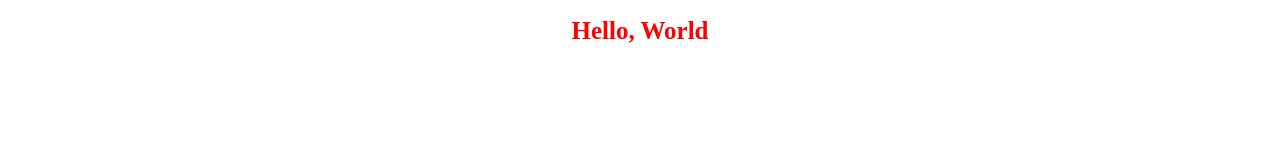
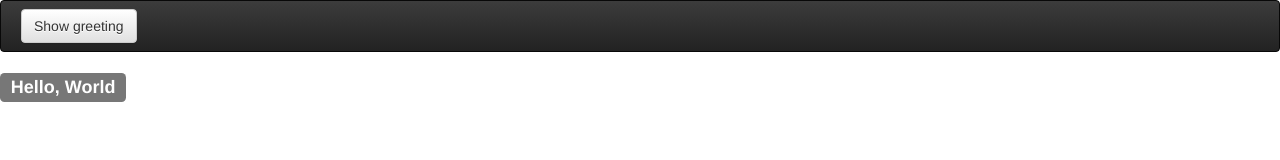
Before and after one commit to pavelbaranov/WWWZoV, a plain HTML site: page www/pages/index.html in a window 1280 px wide. Drawn offline with Linux system fonts and the light colour scheme.

Commit message:
added simple navbar with button and handler for click

```diff
--- a/www/js/controllers/homeController.js
+++ b/www/js/controllers/homeController.js
@@ -4,4 +4,9 @@
 
 zovApp.controller('HomeController', ['$scope', function($scope) {
     $scope.greeting = 'Hello, World';
+
+    $scope.showGreetingAlert = function(){
+        alert($scope.greeting);
+    }
+
 }]);
--- a/www/pages/index.html
+++ b/www/pages/index.html
@@ -6,14 +6,21 @@
 
 
     <!--import styles-->
+    <!--bootstrap-->
+    <link rel="stylesheet" href="../libs/bootstrap/css/bootstrap.css"/>
+    <link rel="stylesheet" href="../libs/bootstrap/css/bootstrap-theme.css"/>
 
+    <!--app css-->
     <link rel="stylesheet" href="../styles/app.css"/>
+
 
     <!--import js-->
 
     <script src="../libs/jquery-2.1.1.js"></script>
+    <!--angularja-->
     <script src="../libs/angularjs/angular.js"></script>
-
+    <!--bootstrap-->
+    <script src="../libs/bootstrap/js/bootstrap.js"?></script>
     <script src="../js/app.js"></script>
     <script src="../js/controllers/homeController.js"></script>
 
@@ -22,7 +29,14 @@
 
 <body ng-app="zovApp" ng-controller="HomeController">
 
-    <h1 class="hello">{{greeting}}</h1>
+<nav class="navbar navbar-inverse" role="navigation">
+    <button ng-click="showGreetingAlert()" type="button" class="btn btn-default navbar-btn greetingButton">Show greeting</button>
+</nav>
+
+<h3>
+    <span class="label label-default">{{greeting}}</span>
+</h3>
+
 
 </body>
 </html>
--- a/www/styles/app.css
+++ b/www/styles/app.css
@@ -1,11 +1,6 @@
 
+.greetingButton {
 
-.hello {
-    color: red;
-}
-
-h1 {
-    text-align: center;
-    font-size: 25px;
+    margin-left: 20px;
 
 }
```
